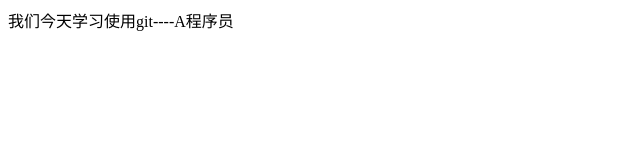
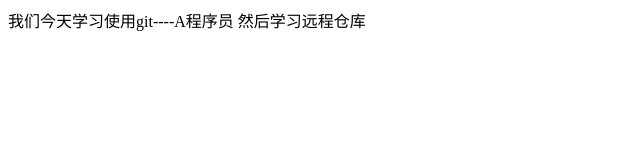
Before and after one commit to lonelybite/git-demo2, a plain HTML site: page index.html in a window 1280 px wide. Shown: the whole page, without its empty margins (0-640 px from the left). Drawn offline with Linux system fonts and the light colour scheme.

Commit message:
学习远程仓库

```diff
--- a/index.html
+++ b/index.html
@@ -7,5 +7,6 @@
 </head>
 <body>
     我们今天学习使用git----A程序员
+    然后学习远程仓库
 </body>
 </html>
```
Also changed, not shown: 1 other file.
